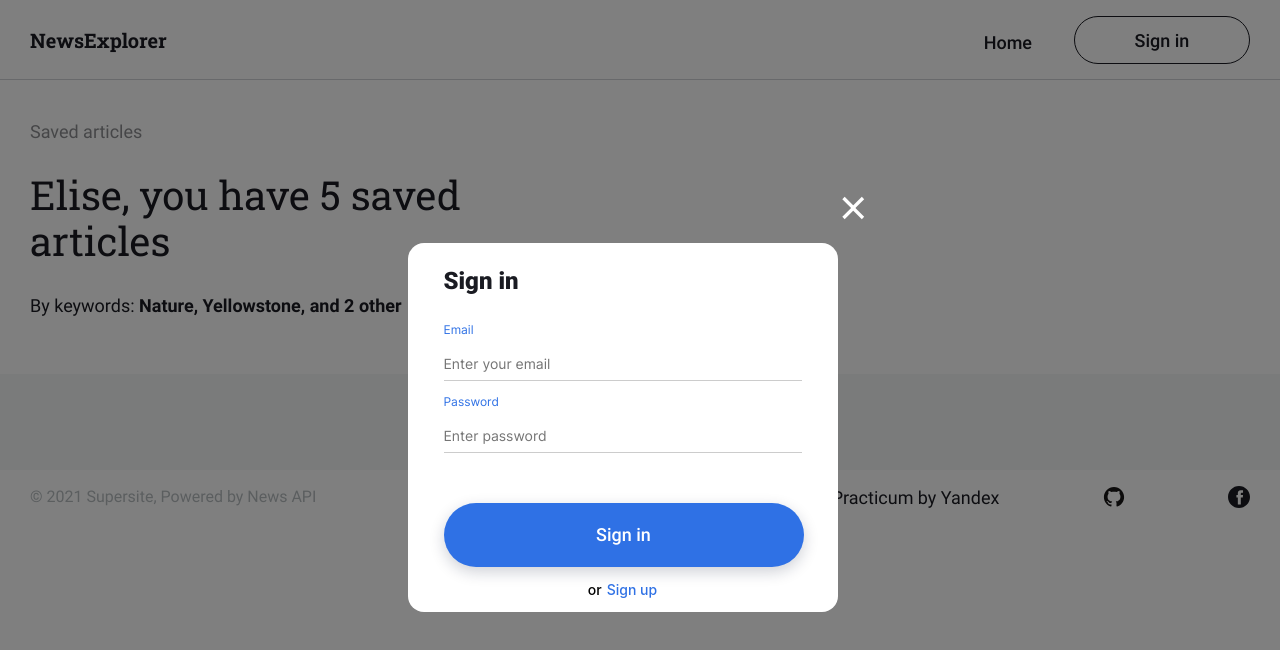
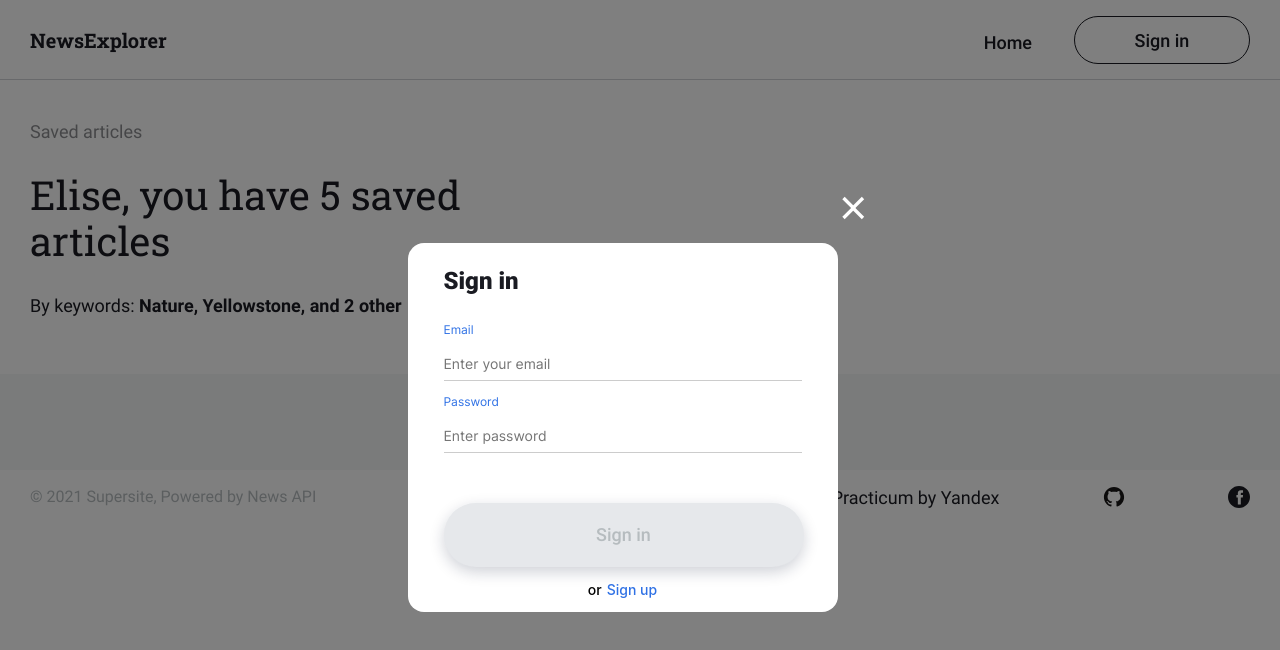
Before and after one commit to lmontem/news-explorer-frontend, a React (Create React App) app: page /saved-news in a window 1280 px wide. Both pictures are taken after a click on the button "Sign in". Shown: the top 650 px of the page. Built offline with nearby package versions, Linux system fonts and the light colour scheme; a web font is replaced by a local one.

Commit message:
signin btn disable

```diff
--- a/src/components/App/App.js
+++ b/src/components/App/App.js
@@ -38,7 +38,6 @@ function App() {
   const [values, setValues] = React.useState({ email: '', password: '', username: '' });
   const [errors, setErrors] = React.useState({});
   const [isValid, setIsValid] = React.useState(false);
-  const [signinBtnDisabled, setSigninBtnDisabled] = React.useState(false);
   const history = useHistory();
 
   //determines size of window so mobile nav can be set
@@ -49,35 +48,16 @@ function App() {
     return () => window.removeEventListener("resize", handleWindowResize);
   }, [windowWidth]);
 
-  /* React.useEffect(() => {
-     if (token) {
-       mainApi
-       .getUserInfo(token)
-         .then((data) => {
-           if (data) {
-             console.log(data);
-             setLoggedin(true);
-             setCurrentUser({
-               email: data.email,
-               name: data.name,
-             });
-           }
-         })
-         .catch((err) => console.log(err));
-     } else {
-       setLoggedin(false);
-     }
-   }, []);*/
    React.useEffect(() => {
-    //debugger;
-    handleCheckToken();
-}, []);
+      handleCheckToken();
+});
 
   React.useEffect(() => {
     if (token) {
       mainApi
         .getUserInfo(token)
         .then((res) => {
+          console.log(res);
           setCurrentUser(res);
           findSavedArticles(token);
         })
@@ -124,7 +104,7 @@ function App() {
   function handleRegisterLinkClick() {
     setRegisterPopupOpen(true);
     setLoginPopupOpen(false);
-    setSigninBtnDisabled(true);
+
   }
   //opens sign in form upon signin link/btn click
   function handleSignInClick() {
@@ -158,7 +138,6 @@ function App() {
     setRegisterPopupOpen(false);
     setLoginPopupOpen(false);
     resetForm();
-    setSigninBtnDisabled(false);
     setConfirmationPopupOpen(false);
   }
   //opens mobile nav upon hamburger menu click
@@ -175,9 +154,9 @@ function App() {
     mainApi
       .login(values.email, values.password)
       .then(res => {
-        console.log('what up bags');
+
         handleCheckToken();
-        window.location.reload();
+       console.log(handleCheckToken);
         if (res.ok) {
           console.log(res);
           return res.json();
@@ -194,7 +173,6 @@ function App() {
 
       })
       .then(() => {
-        console.log('I am clicked');
         setLoggedin(true);
         closeAllPopups();
         resetForm();
@@ -230,6 +208,7 @@ function App() {
   //handles sign out
   function handleSignOut(e) {
     e.preventDefault();
+    localStorage.removeItem('jwt');
     setLoggedin(false);
     history.push('/');
   }
@@ -246,8 +225,7 @@ function App() {
     if (!savedNewsLocation && loggedin) {
       card.keyword = searchWord;
       card.source = card.source.name;
-        console.log(card);
-        //console.log(searchWord);
+
         mainApi.saveArticle(card)
           .then((newCard) => {
             newCard.isSaved = true;
@@ -356,7 +334,7 @@ function App() {
                 savedNewsLocation={savedNewsLocation}
                 cards={savedCards}
                 searchWord={searchWord}
-                onDelete={handleArticleDelete}
+
                 handleSaveArticleClick={ (card) => { handleSaveArticleClick(card) }}
               />
             </Route>
@@ -369,6 +347,7 @@ function App() {
             onSubmit={handleSignIn}
             handleFormChange={handleFormChange}
             values={values}
+            isValid={isValid}
           />
           <RegisterPopup
             onSigninClick={handleSignInClick}
@@ -377,6 +356,7 @@ function App() {
             onSubmit={handleSignup}
             handleFormChange={handleFormChange}
             values={values}
+            isValid={isValid}
           />
           <ConfirmationPopup
             onSigninClick={handleSignInClick}
--- a/src/components/LoginPopup/LoginPopup.css
+++ b/src/components/LoginPopup/LoginPopup.css
@@ -56,6 +56,22 @@
     opacity: .6;
 }
 
+.login__btn_disabled{
+    background-color: #e6e8eb;
+    color: #b6bcbf;
+    min-width: 360px;
+    border-radius: 100px;
+    box-shadow: 0px 5px 15px rgba(14, 26, 57, 0.2);
+    font-family: 'Roboto', Arial, Helvetica, sans-serif;
+    font-size: 18px;
+    font-weight: 500;
+    line-height: 1.33;
+    border: none;
+    padding: 20px;
+    margin-top: 40px;
+    margin-left: 36px;
+}
+
 .login__or{
     font-family: 'Inter', Arial, Helvetica, sans-serif;
     font-size: 14px;
--- a/src/components/LoginPopup/LoginPopup.js
+++ b/src/components/LoginPopup/LoginPopup.js
@@ -14,7 +14,7 @@ function LoginPopup(props) {
                     <input className="login__input" placeholder="Enter your email" name="email" type="email" required value={props.values.email} onChange={props.handleFormChange} />
                     <label className='login__label'>Password</label>
                     <input className="login__input" placeholder="Enter password" name="password" type="password" required value={props.values.password} onChange={props.handleFormChange} />
-                    <button type="submit" className="login__btn" aria-label="Sign in" onClick={props.onSubmit}>Sign in</button>
+                    <button type="submit" className={props.isValid ? "login__btn" : "login__btn_disabled"} aria-label="Sign in" onClick={props.onSubmit}>Sign in</button>
                     <div className="login__signup">
                         <p className='login__or'>or
                             <span className="login__link" onClick={props.onSignupClick}>Sign up</span>
--- a/src/components/Navigation/Navigation.js
+++ b/src/components/Navigation/Navigation.js
@@ -7,6 +7,7 @@ function Navigation(props) {
 
     const isMobile = props.mobile ? "mobile" : "null";
     const currentUser = React.useContext(CurrentUserContext)
+    //console.log(currentUser);
     return (
         (
             <nav className={`nav_${isMobile} nav`}>
@@ -21,7 +22,7 @@ function Navigation(props) {
                     ): (
                     <button onClick={props.onSignOut}
                     className={` nav__btn nav__text nav__btn_${props.savedNewsLocation ? 'black' : 'null'} nav__text_${props.savedNewsLocation ? 'black' : 'null'}`}>
-                       <span className='nav__btn-username'>{currentUser && currentUser.name}</span>
+                       <span className='nav__btn-username'>{currentUser && currentUser.username}</span>
                         <img src={props.savedNewsLocation ? signout : signoutwhite}
                         className='nav__signout'alt='signout' />
                     </button>)}
--- a/src/components/RegisterPopup/RegisterPopup.js
+++ b/src/components/RegisterPopup/RegisterPopup.js
@@ -18,7 +18,7 @@ function RegisterPopup(props) {
                     <label className='login__label'>Username</label>
                     <input className="login__input" placeholder="Enter your username" name="username" type="text" minLength={2} required value={props.values.username} onChange={props.handleFormChange} />
                     <span className='login__error'>This email is not available</span>
-                    <button type="submit" className="login__btn">Sign up</button>
+                    <button type="submit" className={props.isValid ? "login__btn" : "login__btn_disabled"}>Sign up</button>
 
 
                     <div className="login__signup">
--- a/src/components/SavedNews/SavedNews.js
+++ b/src/components/SavedNews/SavedNews.js
@@ -11,7 +11,6 @@ function SavedNews(props) {
                         cards={props.cards}
                         loggedin={props.loggedin}
                         savedNewsLocation={props.savedNewsLocation}
-                        onDelete={props.onDelete}
                         handleSaveArticleClick={props.handleSaveArticleClick} />
                 </div>
             </section>
```
Also changed, not shown: src/utils/MainApi.js (+1 -6 lines).
